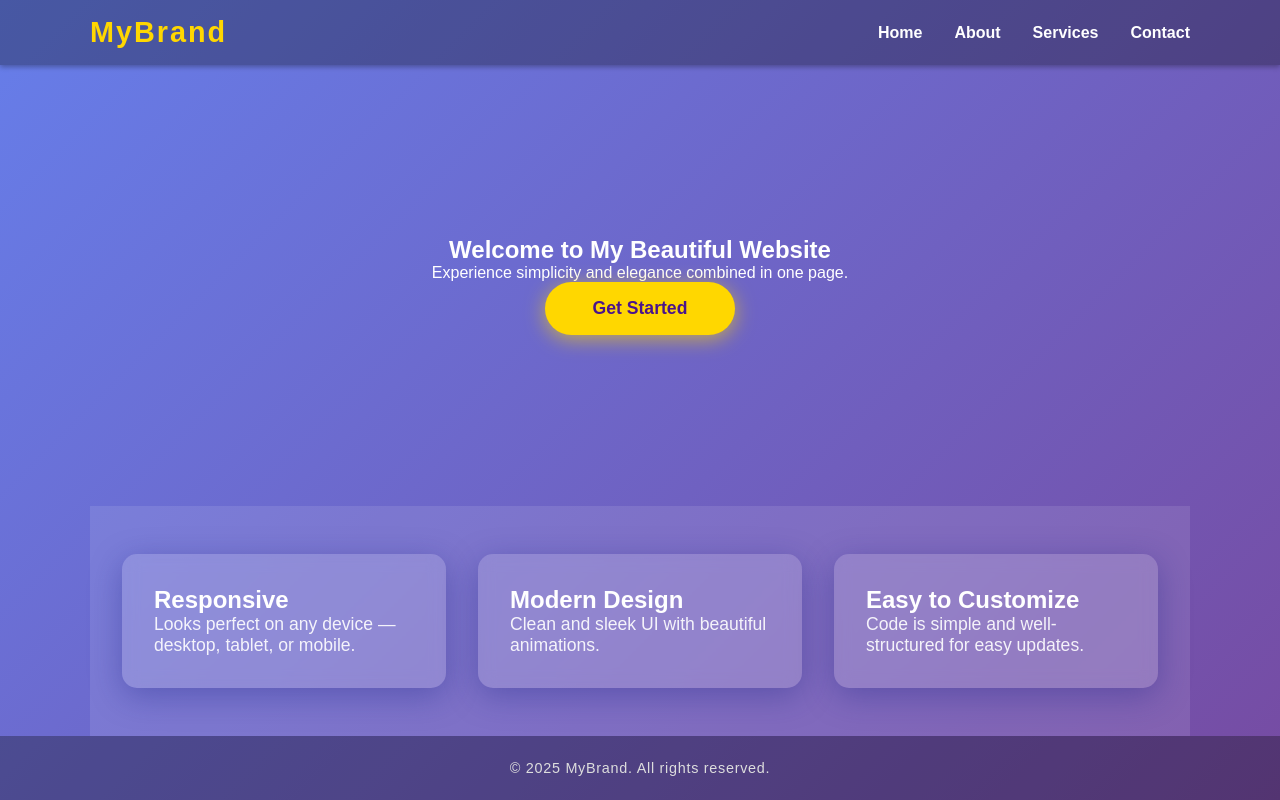
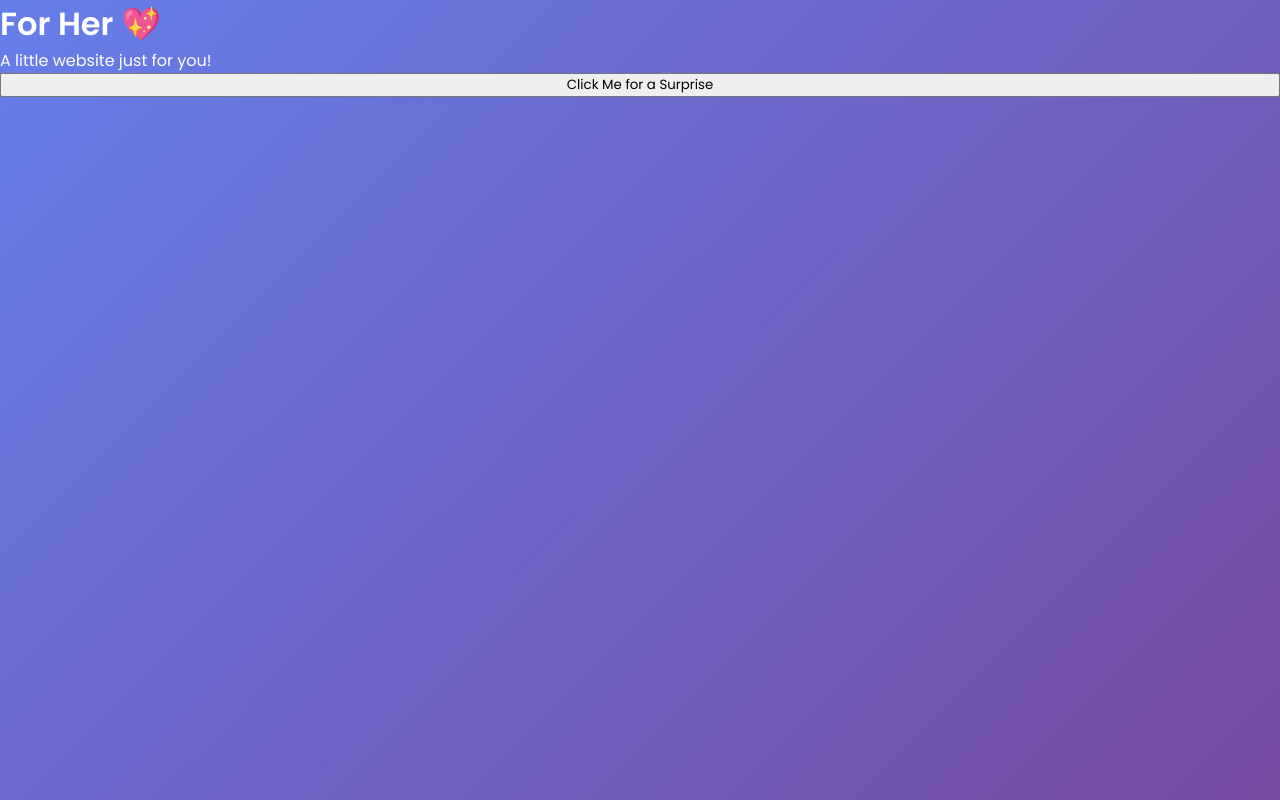
Before and after one commit to Gamin21/for-her, a plain HTML site: page index.html in a window 1280 px wide. Drawn offline with Linux system fonts and the light colour scheme.

Commit message:
Update index.html

```diff
--- a/index.html
+++ b/index.html
@@ -3,50 +3,23 @@
 <head>
   <meta charset="UTF-8" />
   <meta name="viewport" content="width=device-width, initial-scale=1" />
-  <title>Beautiful Webpage</title>
+  <title>For Her 💖</title>
+  <!-- Link to external CSS file -->
   <link rel="stylesheet" href="style.css" />
+  <!-- Google Fonts -->
+  <link href="https://fonts.googleapis.com/css2?family=Pacifico&family=Poppins:wght@400;600&display=swap" rel="stylesheet" />
 </head>
 <body>
 
-  <header class="header">
-    <nav class="nav">
-      <div class="logo">MyBrand</div>
-      <ul class="nav-links">
-        <li><a href="#">Home</a></li>
-        <li><a href="#">About</a></li>
-        <li><a href="#">Services</a></li>
-        <li><a href="#">Contact</a></li>
-      </ul>
-    </nav>
-  </header>
+  <h1>For Her 💖</h1>
+  <p class="subtitle">A little website just for you!</p>
 
-  <section class="hero">
-    <div class="hero-content">
-      <h1>Welcome to My Beautiful Website</h1>
-      <p>Experience simplicity and elegance combined in one page.</p>
-      <button id="getStartedBtn">Get Started</button>
-    </div>
-  </section>
+  <button id="magicBtn">Click Me for a Surprise</button>
 
-  <section class="features">
-    <div class="feature-card">
-      <h2>Responsive</h2>
-      <p>Looks perfect on any device — desktop, tablet, or mobile.</p>
-    </div>
-    <div class="feature-card">
-      <h2>Modern Design</h2>
-      <p>Clean and sleek UI with beautiful animations.</p>
-    </div>
-    <div class="feature-card">
-      <h2>Easy to Customize</h2>
-      <p>Code is simple and well-structured for easy updates.</p>
-    </div>
-  </section>
+  <div id="message"></div>
 
-  <footer class="footer">
-    <p>© 2025 MyBrand. All rights reserved.</p>
-  </footer>
+  <!-- Link to external JS file -->
+  <script src="index.js"></script>
 
-  <script src="script.js"></script>
 </body>
 </html>
```
